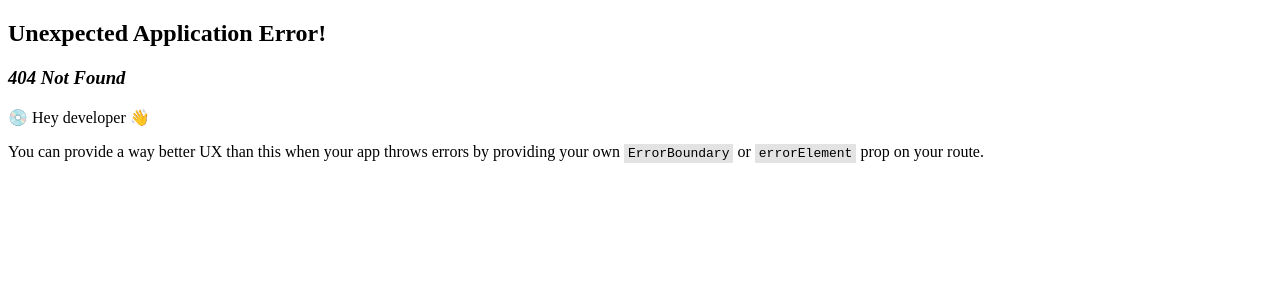
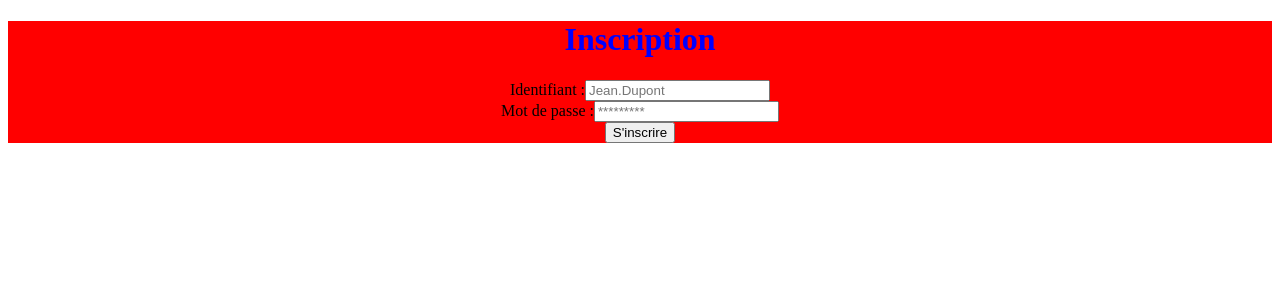
Before and after one commit to Wive-TeleportMe/WebWive, a React (Create React App) app: page /signin in a window 1280 px wide. Before the commit this address had no page. Shown: the top 300 px of the page. Built offline with nearby package versions, Linux system fonts and the light colour scheme.

Commit message:
Ajout début de pages et de la navigation

```diff
--- a/package.json
+++ b/package.json
@@ -10,7 +10,7 @@
     "react": "^18.2.0",
     "react-dom": "^18.2.0",
     "react-leaflet": "^4.2.1",
-    "react-router-dom": "^6.21.0",
+    "react-router-dom": "^6.3.0",
     "react-scripts": "^5.0.1",
     "web-vitals": "^2.1.4"
   },
--- /dev/null
+++ b/src/css/Home.css
@@ -0,0 +1,11 @@
+#body{
+    background-color: red;
+}
+
+.menuNavigate > tbody > tr > td {
+    background-color: rgb(211, 211, 211);
+}
+
+.menuNavigate > tbody > tr > td:hover {
+    background-color: rgb(110, 110, 110);
+}
--- /dev/null
+++ b/src/css/Login.css
@@ -0,0 +1,7 @@
+.form{
+    text-align: center;
+}
+
+.titreConnexion{
+    color: blue;
+}
--- /dev/null
+++ b/src/css/Signin.css
@@ -0,0 +1,7 @@
+.form{
+    text-align: center;
+}
+
+.titreConnexion{
+    color: blue;
+}
--- /dev/null
+++ b/src/pages/Home.js
@@ -0,0 +1,29 @@
+import React from "react";
+import { useNavigate } from "react-router-dom";
+import "../css/Home.css";
+
+function navigateTo(path){
+    console.log("AAAA???")
+    let navigate = new useNavigate()
+	navigate(path)
+}
+
+function Home()
+{
+    const navigate = new useNavigate()
+	return (
+		<div id="body">
+
+			<table class="menuNavigate">
+				<tr>
+					<td><button onClick={()=>{navigate('/Place')}}>Place</button></td>
+					<td><button onClick={()=>{navigate('/Login')}}>Login</button></td>
+					<td><button onClick={()=>{navigate('/Signin')}}>Signin</button></td>
+				</tr>
+			</table>
+
+		</div>
+	);
+};
+
+export default Home;
--- /dev/null
+++ b/src/pages/Login.js
@@ -0,0 +1,82 @@
+import React from "react";
+// import "../../public/css/Login.css";
+import "../css/Login.css";
+
+
+// async function loginUser(credentials) {
+// 	return fetch('https://www.mecallapi.com/api/login', {
+// 		method: 'POST',
+// 		headers: {
+// 			'Content-Type': 'application/json'
+// 		},
+// 		body: JSON.stringify(credentials)
+// 	})
+// 	.then(data => data.json())
+// }
+
+
+function Login()
+{
+	// const classes = useStyles();
+	// const [username, setUserName] = useState();
+	// const [password, setPassword] = useState();
+
+	async function handleSubmit(){ // TEST, A ENLEVER
+
+		document.getElementById("div1").innerHTML = 'HEY'
+		document.getElementById("div2").innerHTML = 'HEY'
+		document.getElementById("div3").innerHTML = 'HEY'
+
+	}
+
+	// const handleSubmit = async e => {
+	// 	e.preventDefault();
+	// 	const response = await loginUser({
+	// 		username,
+	// 		password
+	// 	});
+	// 	if ('accessToken' in response) {
+	// 		swal("Success", response.message, "success", {
+	// 			buttons: false,
+	// 			timer: 2000,
+	// 		})
+	// 		.then((value) => {
+	// 			localStorage.setItem('accessToken', response['accessToken']);
+	// 			localStorage.setItem('user', JSON.stringify(response['user']));
+	// 			window.location.href = "/profile";
+	// 		});
+	// 	} else {
+	// 		swal("Failed", response.message, "error");
+	// 	}
+	// }
+
+	return (
+		<div id="body">
+
+			<form class="form" action="#" onSubmit={handleSubmit}>
+
+				<h1 class="titreConnexion">Connexion</h1>
+
+				<label id="AAA" for="local_user" class="textfieldLabel">Identifiant :</label>
+				{/* <input type="text" class="textfield" placeholder="Jean.Dupont" onChange={e => setUserName(e.target.value)} required/> */}
+				<input type="text" class="textfield" placeholder="Jean.Dupont" required/>
+				<br/>
+
+				<label class="local_password">Mot de passe :</label>
+				{/* <input type="text" class="textfield" placeholder="*********" onChange={e => setPassword(e.target.value)} required/> */}
+				<input type="text" class="textfield" placeholder="*********" required/>
+				<br/>
+
+				<input type="submit" value="Se connecter" />
+			</form>
+
+			{/* A EFFACER */}
+			<div id="div1"></div>
+			<div id="div2"></div>
+			<div id="div3"></div>
+			{/* A EFFACER */}
+		</div>
+	);
+};
+
+export default Login;
--- /dev/null
+++ b/src/pages/Signin.js
@@ -0,0 +1,81 @@
+import React from "react";
+import "../css/Signin.css";
+
+
+// async function loginUser(credentials) {
+// 	return fetch('https://www.mecallapi.com/api/login', {
+// 		method: 'POST',
+// 		headers: {
+// 			'Content-Type': 'application/json'
+// 		},
+// 		body: JSON.stringify(credentials)
+// 	})
+// 	.then(data => data.json())
+// }
+
+
+function Signin()
+{
+	// const classes = useStyles();
+	// const [username, setUserName] = useState();
+	// const [password, setPassword] = useState();
+
+	async function handleSubmit(){ // TEST, A ENLEVER
+
+		document.getElementById("div1").innerHTML = 'HEY'
+		document.getElementById("div2").innerHTML = 'HEY'
+		document.getElementById("div3").innerHTML = 'HEY'
+
+	}
+
+	// const handleSubmit = async e => {
+	// 	e.preventDefault();
+	// 	const response = await loginUser({
+	// 		username,
+	// 		password
+	// 	});
+	// 	if ('accessToken' in response) {
+	// 		swal("Success", response.message, "success", {
+	// 			buttons: false,
+	// 			timer: 2000,
+	// 		})
+	// 		.then((value) => {
+	// 			localStorage.setItem('accessToken', response['accessToken']);
+	// 			localStorage.setItem('user', JSON.stringify(response['user']));
+	// 			window.location.href = "/profile";
+	// 		});
+	// 	} else {
+	// 		swal("Failed", response.message, "error");
+	// 	}
+	// }
+
+	return (
+		<div id="body">
+
+			<form class="form" action="#" onSubmit={handleSubmit}>
+
+				<h1 class="titreConnexion">Inscription</h1>
+
+				<label id="AAA" for="local_user" class="textfieldLabel">Identifiant :</label>
+				{/* <input type="text" class="textfield" placeholder="Jean.Dupont" onChange={e => setUserName(e.target.value)} required/> */}
+				<input type="text" class="textfield" placeholder="Jean.Dupont" required/>
+				<br/>
+
+				<label class="local_password">Mot de passe :</label>
+				{/* <input type="text" class="textfield" placeholder="*********" onChange={e => setPassword(e.target.value)} required/> */}
+				<input type="text" class="textfield" placeholder="*********" required/>
+				<br/>
+
+				<input type="submit" value="S'inscrire" />
+			</form>
+
+			{/* A EFFACER */}
+			<div id="div1"></div>
+			<div id="div2"></div>
+			<div id="div3"></div>
+			{/* A EFFACER */}
+		</div>
+	);
+};
+
+export default Signin;
```
Also changed, not shown: src/index.jsx (+42 -0 lines), 1 other file (tests, documents, lock files or other folders).
